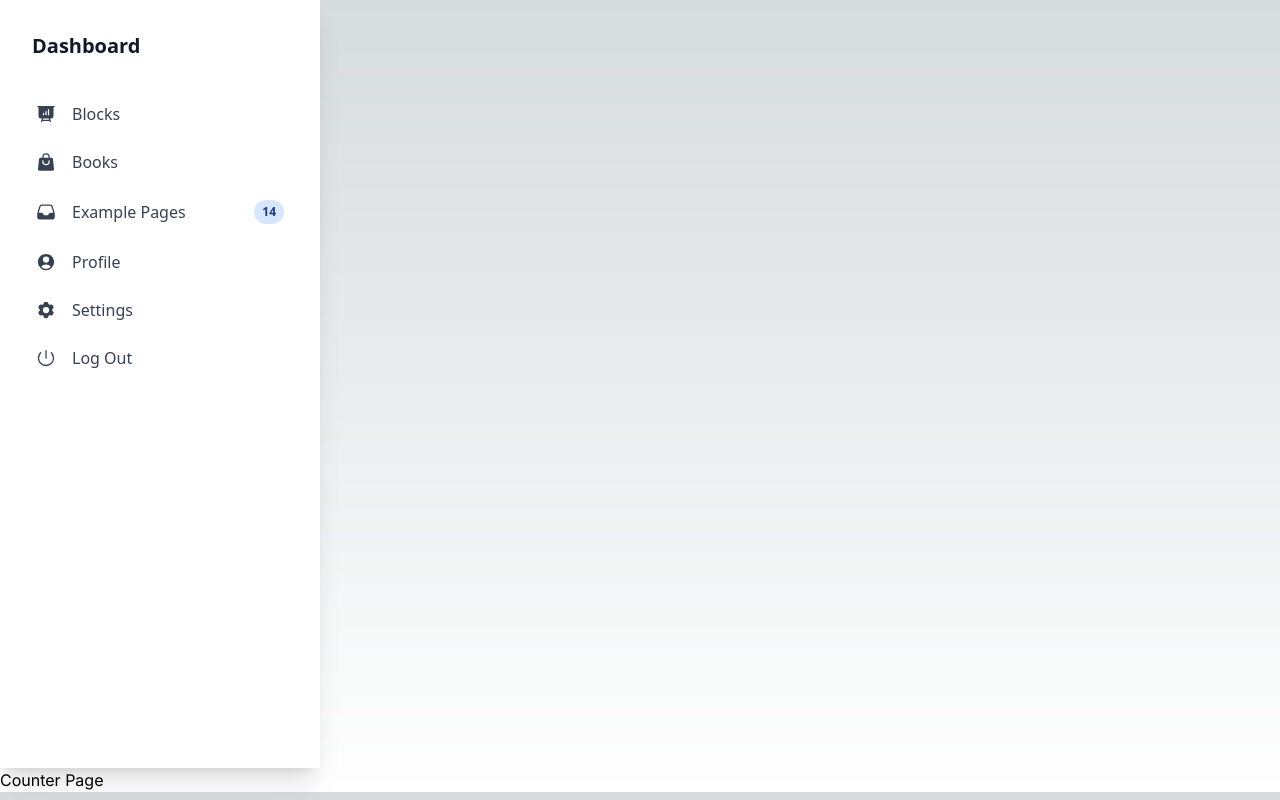
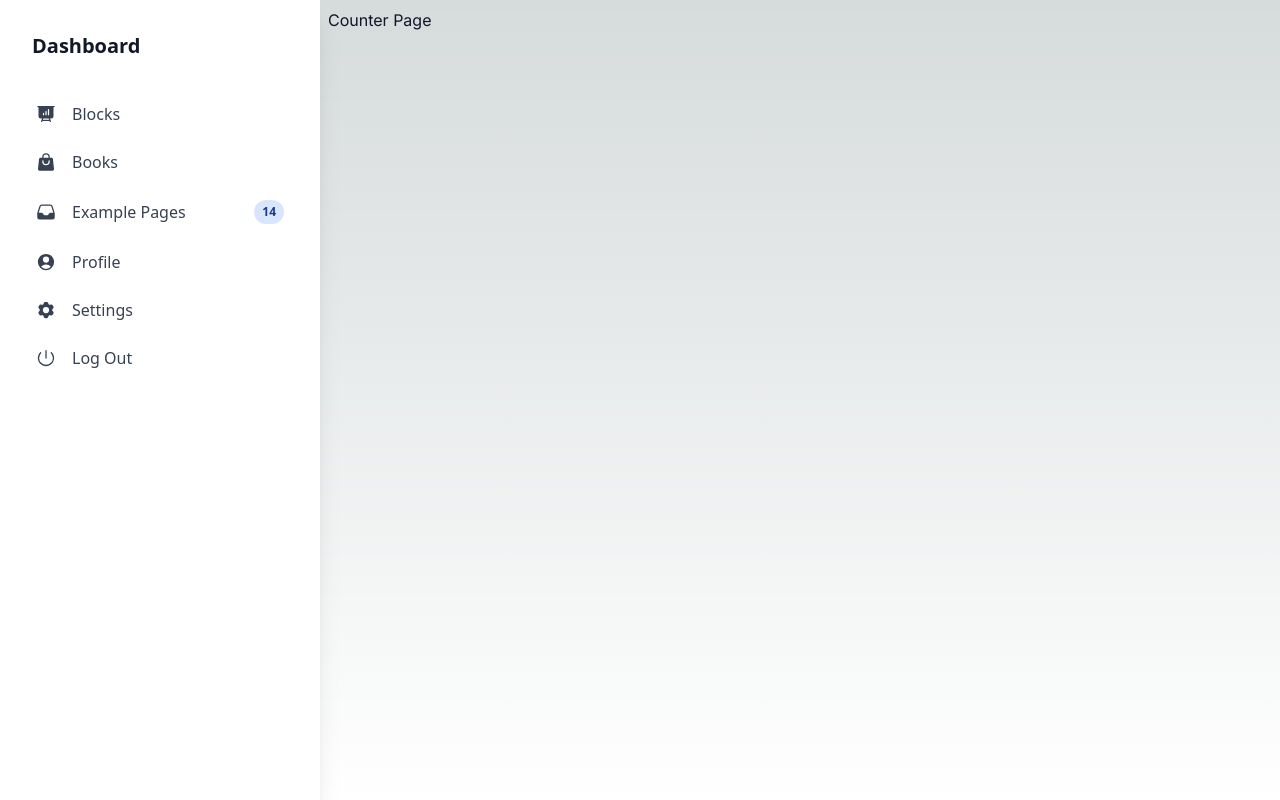
Before and after one commit to BernardoAguayoOrtega/next-dashboard, a Next.js app: page /dashboard/counter in a window 1280 px wide. Built offline with nearby package versions, Linux system fonts and the light colour scheme.

Commit message:
Update dashboard layout

```diff
--- a/src/app/dashboard/layout.tsx
+++ b/src/app/dashboard/layout.tsx
@@ -1,7 +1,7 @@
 export default function Layout({ children }: { children: React.ReactNode }) {
   return (
-    <div>
-      <div className='relative flex flex-col bg-white text-gray-700 h-[calc(100vh-2rem)] w-full max-w-[20rem] p-4 shadow-xl shadow-blue-gray-900/5'>
+    <div className="flex">
+      <div className='relative flex flex-col bg-white text-gray-700 h-[calc(100vh)] w-full max-w-[20rem] p-4 shadow-xl shadow-blue-gray-900/5'>
         <div className='mb-2 p-4'>
           <h5 className='block antialiased tracking-normal font-sans text-xl font-semibold leading-snug text-gray-900'>
             Dashboard
@@ -130,7 +130,9 @@ export default function Layout({ children }: { children: React.ReactNode }) {
         </nav>
       </div>
 
+      <div className="p-2 w-full text-slate-900">
       {children}
+      </div>
     </div>
   );
 }
```
